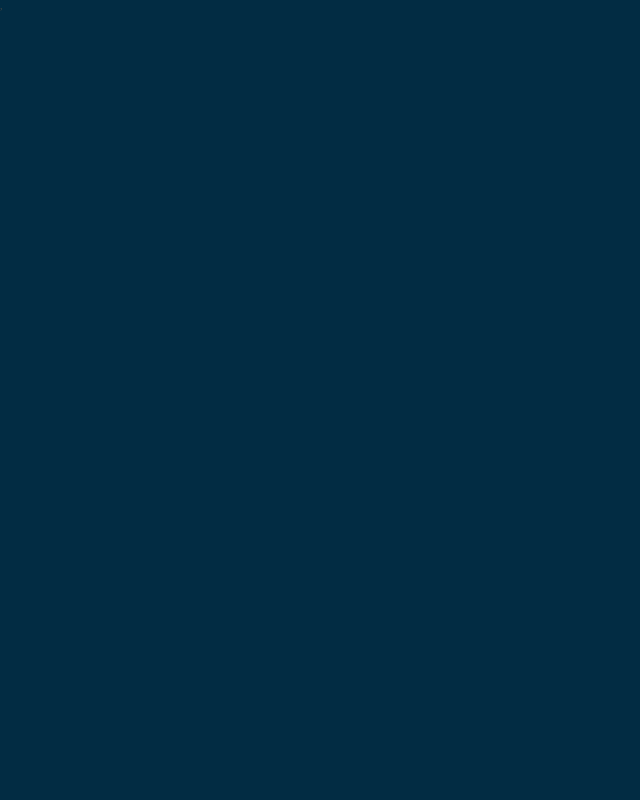
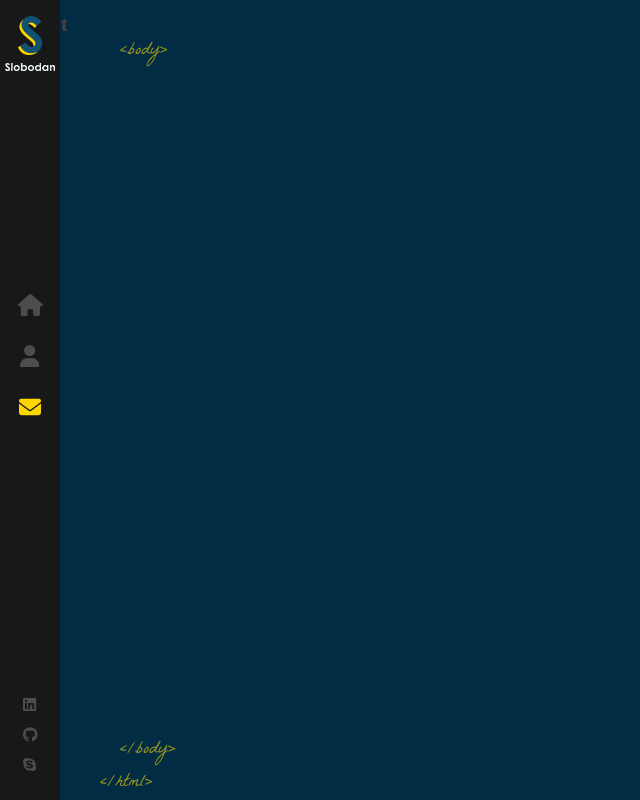
Before and after one commit to kingcaliente/LP-Portfolio, a React (Create React App) app: page /contact in a window 1280 px wide. Before the commit this address had no page. Shown: the whole page, without its empty margins (0-640 px from the left). Built offline with nearby package versions, Linux system fonts and the light colour scheme.

Commit message:
contact page created

```diff
--- a/src/App.js
+++ b/src/App.js
@@ -2,6 +2,7 @@
 import Home from './components/Home'
 import Layout from './components/Layout'
 import About from './components/About'
+import Contact from './components/Contact'
 import "./App.scss";
 
 
@@ -13,6 +14,7 @@
         <Route path="/" element={<Layout />}>
           <Route index element={<Home />} />
           <Route path="about" element={<About />} />
+          <Route path="contact" element={<Contact />} />
       </Route>
     </Routes>
     </>
--- /dev/null
+++ b/src/components/Contact/index.js
@@ -0,0 +1,11 @@
+import './index.scss';
+
+const Contact = () => {
+  return (
+    <div className="contact">
+      <h1>Contact</h1>
+    </div>
+  );
+};
+
+export default Contact;
```
Also changed, not shown: src/components/Contact/index.scss (added).
